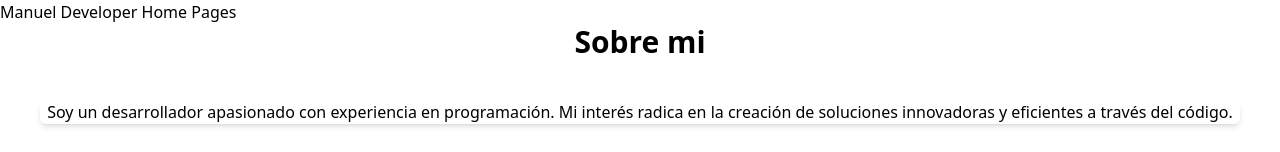
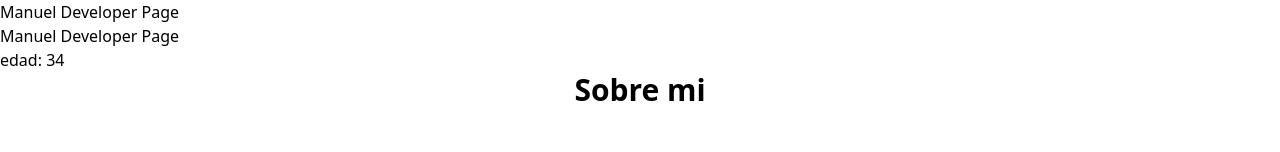
Before and after one commit to Manuxxrsb/Manuxxrsb-Portafolio, a React (Vite) app: page / in a window 1280 px wide. Shown: the top 152 px of the page. Built offline with nearby package versions, Linux system fonts and the light colour scheme.

Commit message:
Actualizar componente Titulo para aceptar props de texto y edad, y modificar su uso en App

```diff
--- a/src/App.tsx
+++ b/src/App.tsx
@@ -5,7 +5,7 @@ import About_me from "./components/About_me";
 function App() {
   return (
     <>
-      <Titulo />
+      <Titulo texto="Manuel Developer Page" edad={34} />
       <About_me />
       <Barra_Tecnologias />
     </>
--- a/src/components/Titulo.tsx
+++ b/src/components/Titulo.tsx
@@ -1,7 +1,18 @@
-const Titulo = () => {
+interface TituloProps {
+  texto: string;
+  edad: number;
+}
+
+const Titulo = (contenido: TituloProps) => {
+  //Podemos destructurarlo para saber que contiene el proops
+  const { texto, edad } = contenido;
+
+  //Otra forma de hacerlo es directamente en el return como si fuese un objeto en la linea 13
   return (
     <div>
-      <h1>Manuel Developer Home Pages</h1>
+      <h1>{texto}</h1>
+      <h2>{contenido.texto}</h2>
+      <p>edad: {edad}</p>
     </div>
   );
 };
```
